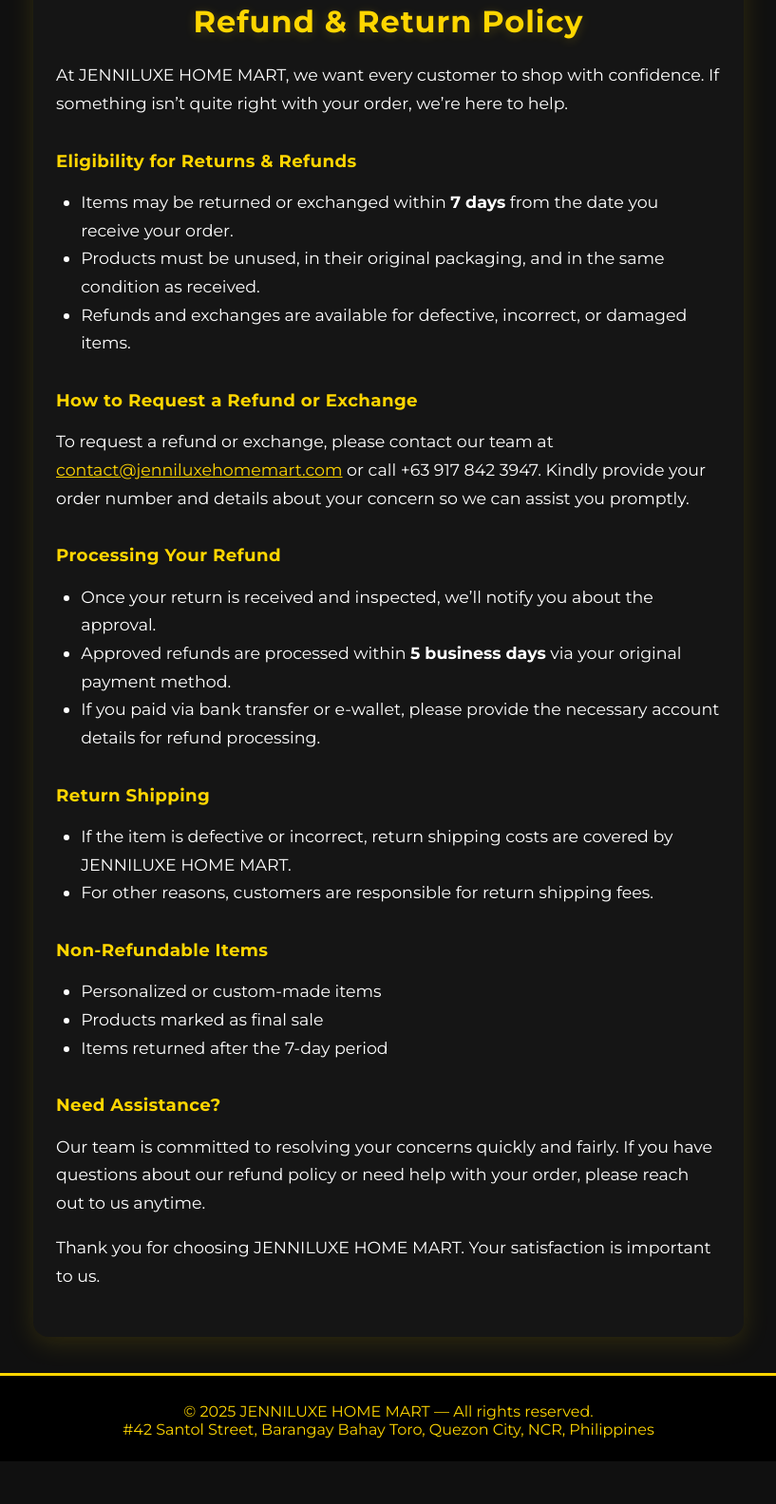
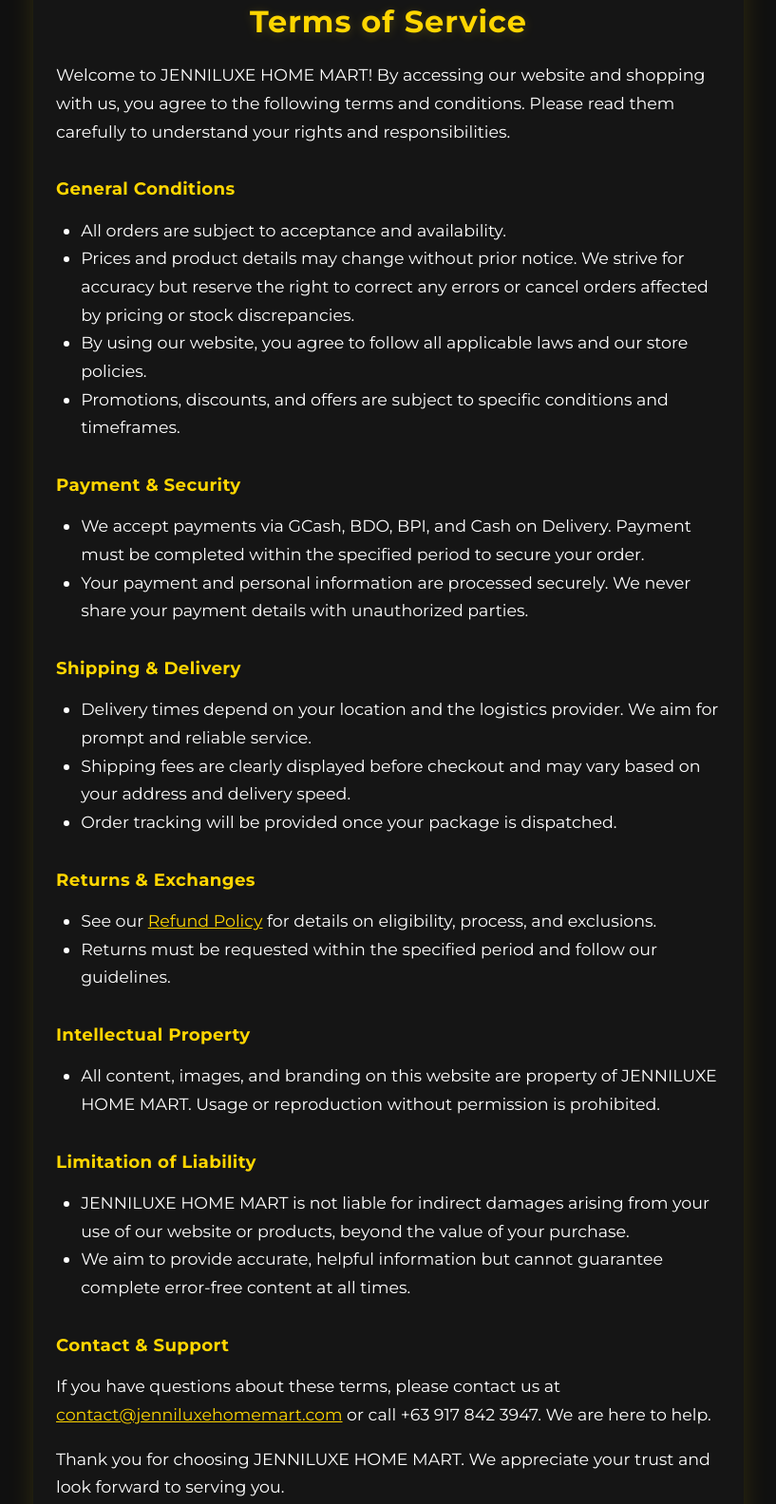
Before and after one commit to DaniPop88/JENNILUXE, a plain HTML site: page refund-policy.html in a window 1280 px wide. Shown: the part 92-1676 px from the top of the page at 95% size, without its empty margins (231-1048 px from the left). Before the commit the page ends 1631 px from the top, so only its background shows below. Drawn offline with Linux system fonts and the light colour scheme.

Commit message:
Update refund-policy.html

```diff
--- a/refund-policy.html
+++ b/refund-policy.html
@@ -2,9 +2,9 @@
 <html lang="en">
 <head>
   <meta charset="UTF-8">
-  <title>Refund Policy | JENNILUXE HOME MART</title>
+  <title>Terms of Service | JENNILUXE HOME MART</title>
   <meta name="viewport" content="width=device-width, initial-scale=1.0">
-  <meta name="description" content="Read about JENNILUXE HOME MART's refund and return policy. Learn how we help customers with refunds and exchanges.">
+  <meta name="description" content="JENNILUXE HOME MART Terms of Service. Know your rights and responsibilities when shopping with us.">
   <link rel="icon" type="image/png" href="image/FAVICON.png">
   <link href="https://fonts.googleapis.com/css?family=Montserrat:400,600,700&display=swap" rel="stylesheet">
   <style>
@@ -70,43 +70,48 @@
 </head>
 <body>
   <div class="container">
-    <h1>Refund & Return Policy</h1>
+    <h1>Terms of Service</h1>
     <p>
-      At JENNILUXE HOME MART, we want every customer to shop with confidence. If something isn’t quite right with your order, we’re here to help.
+      Welcome to JENNILUXE HOME MART! By accessing our website and shopping with us, you agree to the following terms and conditions. Please read them carefully to understand your rights and responsibilities.
     </p>
-    <h2>Eligibility for Returns & Refunds</h2>
+    <h2>General Conditions</h2>
     <ul>
-      <li>Items may be returned or exchanged within <strong>7 days</strong> from the date you receive your order.</li>
-      <li>Products must be unused, in their original packaging, and in the same condition as received.</li>
-      <li>Refunds and exchanges are available for defective, incorrect, or damaged items.</li>
+      <li>All orders are subject to acceptance and availability.</li>
+      <li>Prices and product details may change without prior notice. We strive for accuracy but reserve the right to correct any errors or cancel orders affected by pricing or stock discrepancies.</li>
+      <li>By using our website, you agree to follow all applicable laws and our store policies.</li>
+      <li>Promotions, discounts, and offers are subject to specific conditions and timeframes.</li>
     </ul>
-    <h2>How to Request a Refund or Exchange</h2>
+    <h2>Payment & Security</h2>
+    <ul>
+      <li>We accept payments via GCash, BDO, BPI, and Cash on Delivery. Payment must be completed within the specified period to secure your order.</li>
+      <li>Your payment and personal information are processed securely. We never share your payment details with unauthorized parties.</li>
+    </ul>
+    <h2>Shipping & Delivery</h2>
+    <ul>
+      <li>Delivery times depend on your location and the logistics provider. We aim for prompt and reliable service.</li>
+      <li>Shipping fees are clearly displayed before checkout and may vary based on your address and delivery speed.</li>
+      <li>Order tracking will be provided once your package is dispatched.</li>
+    </ul>
+    <h2>Returns & Exchanges</h2>
+    <ul>
+      <li>See our <a href="refund-policy.html">Refund Policy</a> for details on eligibility, process, and exclusions.</li>
+      <li>Returns must be requested within the specified period and follow our guidelines.</li>
+    </ul>
+    <h2>Intellectual Property</h2>
+    <ul>
+      <li>All content, images, and branding on this website are property of JENNILUXE HOME MART. Usage or reproduction without permission is prohibited.</li>
+    </ul>
+    <h2>Limitation of Liability</h2>
+    <ul>
+      <li>JENNILUXE HOME MART is not liable for indirect damages arising from your use of our website or products, beyond the value of your purchase.</li>
+      <li>We aim to provide accurate, helpful information but cannot guarantee complete error-free content at all times.</li>
+    </ul>
+    <h2>Contact & Support</h2>
     <p>
-      To request a refund or exchange, please contact our team at <a href="mailto:contact@jenniluxehomemart.com">contact@jenniluxehomemart.com</a> or call +63 917 842 3947. Kindly provide your order number and details about your concern so we can assist you promptly.
-    </p>
-    <h2>Processing Your Refund</h2>
-    <ul>
-      <li>Once your return is received and inspected, we’ll notify you about the approval.</li>
-      <li>Approved refunds are processed within <strong>5 business days</strong> via your original payment method.</li>
-      <li>If you paid via bank transfer or e-wallet, please provide the necessary account details for refund processing.</li>
-    </ul>
-    <h2>Return Shipping</h2>
-    <ul>
-      <li>If the item is defective or incorrect, return shipping costs are covered by JENNILUXE HOME MART.</li>
-      <li>For other reasons, customers are responsible for return shipping fees.</li>
-    </ul>
-    <h2>Non-Refundable Items</h2>
-    <ul>
-      <li>Personalized or custom-made items</li>
-      <li>Products marked as final sale</li>
-      <li>Items returned after the 7-day period</li>
-    </ul>
-    <h2>Need Assistance?</h2>
-    <p>
-      Our team is committed to resolving your concerns quickly and fairly. If you have questions about our refund policy or need help with your order, please reach out to us anytime.
+      If you have questions about these terms, please contact us at <a href="mailto:contact@jenniluxehomemart.com">contact@jenniluxehomemart.com</a> or call +63 917 842 3947. We are here to help.
     </p>
     <p>
-      Thank you for choosing JENNILUXE HOME MART. Your satisfaction is important to us.
+      Thank you for choosing JENNILUXE HOME MART. We appreciate your trust and look forward to serving you.
     </p>
   </div>
   <footer>
```
